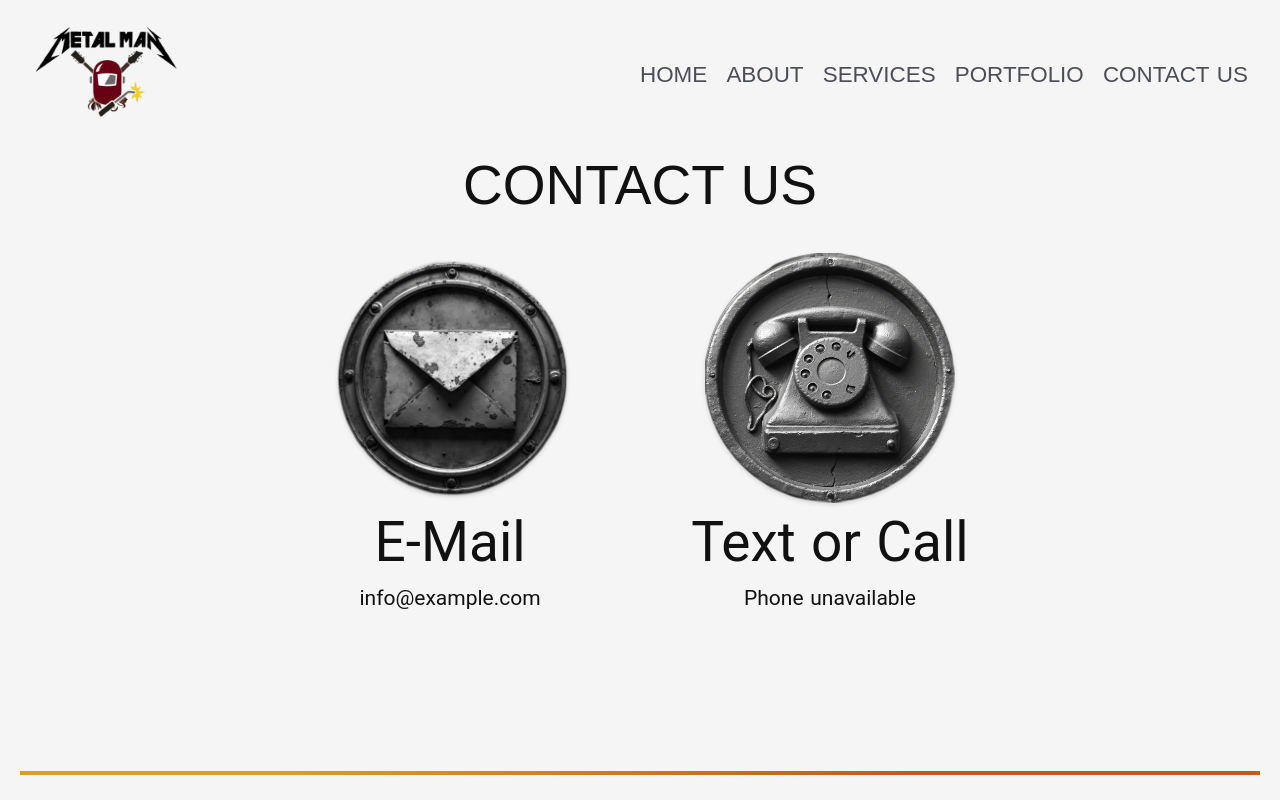
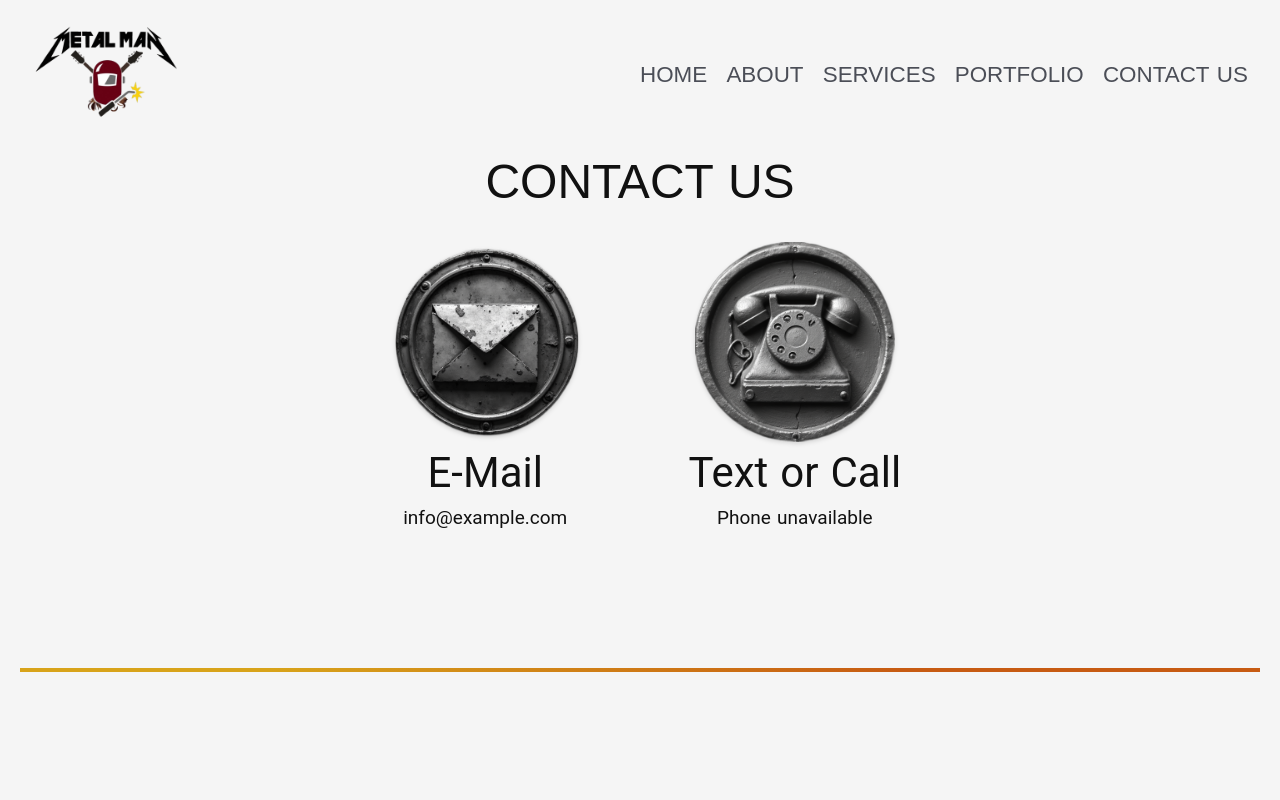
Before and after one commit to BeeDev-ValorCollective/MMWS_client, a React (Vite) app: page /contact in a window 1280 px wide. Shown: the top 800 px of the page. Built offline with nearby package versions, Linux system fonts and the light colour scheme; a web font is replaced by a local one.

Commit message:
Adjusted ContactInfo icons and font sizes for better balance

```diff
--- a/src/components/ContactComponents/ContactInfo/ContactInfo.css
+++ b/src/components/ContactComponents/ContactInfo/ContactInfo.css
@@ -3,9 +3,8 @@
   text-align: center;
   font-family: "Bebas Neue", sans-serif;
   font-weight: 400;
-  font-size: clamp(34px, 5vw, 55px);
+  font-size: clamp(32px, 4.5vw, 48px); /* slightly smaller max size */
   line-height: 100%;
-  letter-spacing: 0;
   color: #111;
   text-transform: uppercase;
   margin: 8px 0 28px;
@@ -14,52 +13,64 @@
 /* Top links grid */
 .contact-links {
   display: grid;
-  grid-template-columns: repeat(2, minmax(260px, 1fr));
-  gap: clamp(32px, 8vw, 160px);
+  grid-template-columns: repeat(2, minmax(220px, 1fr));
+  gap: clamp(28px, 7vw, 140px); /* slightly tighter spacing */
   justify-items: center;
   align-items: start;
-  margin-top: 40px;
-  margin-bottom: 162.25px;
+  margin-top: 36px;
+  margin-bottom: 140px;
 }
 
-/* container only */
+/* Container only */
 .contact-link {
   text-align: center;
 }
 
-/* Icons */
+/* Icons (reduced slightly for better proportion) */
 .contact-icon {
-  width: 250px;
-  height: 250px;
+  width: 200px; /* down from 250px */
+  height: 200px;
   object-fit: contain;
   display: block;
-  margin: 0 auto 12px;
+  margin: 0 auto 10px;
   filter: drop-shadow(0 2px 2px rgba(0, 0, 0, 0.15));
 }
 
-/* “E-Mail” / “Text or Call” — remove underline only */
+/* “E-Mail” / “Text or Call” titles — slightly smaller max */
 .contact-link h3 {
   font-family: "Roboto", sans-serif;
   font-weight: 400;
-  font-size: clamp(28px, 5vw, 55px);
+  font-size: clamp(24px, 4.5vw, 42px);
   line-height: 100%;
-  margin: 10px 0 8px;
+  margin: 8px 0 6px;
   text-transform: none;
   color: #111;
   text-decoration: none !important;
   border: none !important;
 }
 
-/* Email/phone line (non-clickable text) */
-.contact-link .muted {
+/* Email / phone (clickable but no underline) */
+.contact-link a {
   font-family: "Roboto", sans-serif;
   font-weight: 400;
-  font-size: clamp(16px, 2.4vw, 21px);
+  font-size: clamp(15px, 2.2vw, 19px); /* slightly smaller */
   line-height: 100%;
-  color: #111 !important;
+  color: #111;
   text-decoration: none;
   display: inline-block;
-  margin-top: 10px;
+  margin-top: 8px;
+  cursor: pointer;
+}
+
+/* No underline or color change in any state */
+.contact-link a:visited,
+.contact-link a:hover,
+.contact-link a:active,
+.contact-link a:focus {
+  color: #111;
+  text-decoration: none;
+  border: none;
+  outline: none;
 }
 
 /* Small-screen icon stack */
@@ -67,17 +78,21 @@
   .contact-links {
     grid-template-columns: 1fr !important;
   }
+
   .contact-link {
     width: 100%;
   }
+
   .contact-icon {
-    width: min(200px, 68vw);
+    width: min(160px, 60vw);
     height: auto;
   }
+
   .contact-link h3 {
-    font-size: clamp(22px, 6vw, 32px);
+    font-size: clamp(20px, 5.5vw, 30px);
   }
-  .contact-link .muted {
-    font-size: clamp(14px, 3.8vw, 18px);
+
+  .contact-link a {
+    font-size: clamp(14px, 3.6vw, 17px);
   }
 }
--- a/src/components/ContactComponents/ContactInfo/ContactInfo.jsx
+++ b/src/components/ContactComponents/ContactInfo/ContactInfo.jsx
@@ -23,7 +23,12 @@ export default function ContactInfo() {
             loading="lazy"
           />
           <h3>E-Mail</h3>
-          <span className="muted">{EmailLink}</span>
+          <a
+            href={`mailto:${EmailLink}`}
+            aria-label={`Send an email to ${EmailLink}`}
+          >
+            {EmailLink}
+          </a>
         </div>
 
         {/* Phone */}
@@ -35,7 +40,12 @@ export default function ContactInfo() {
             loading="lazy"
           />
           <h3>Text or Call</h3>
-          <span className="muted">{PhoneDisplay}</span>
+          <a
+            href={`tel:${PhoneLink}`}
+            aria-label={`Call or text ${PhoneDisplay}`}
+          >
+            {PhoneDisplay}
+          </a>
         </div>
       </div>
     </section>
```
